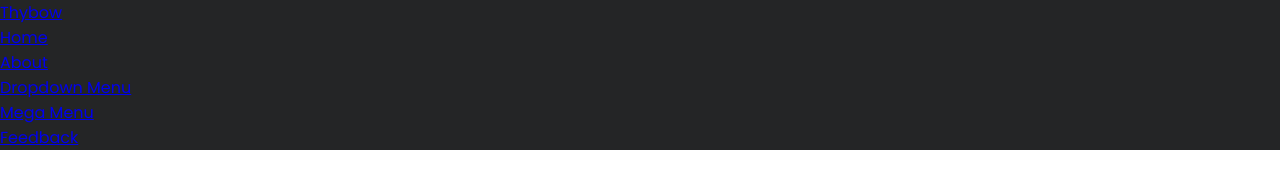
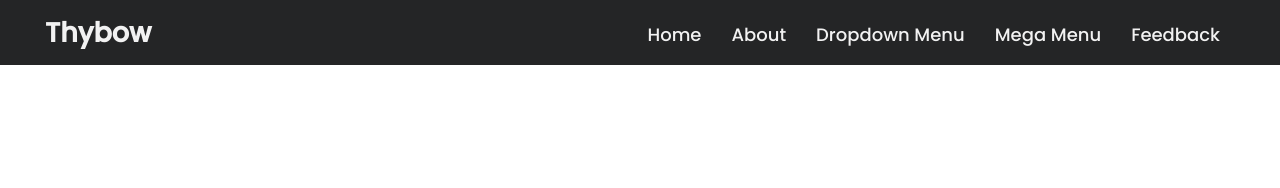
Before and after one commit to ThibautMilville/Mega_Menu, a plain HTML site: page index.html in a window 1280 px wide. Drawn offline with Linux system fonts and the light colour scheme.

Commit message:
improvements

```diff
--- a/index.html
+++ b/index.html
@@ -9,7 +9,7 @@
 </head>
 <body>
     <nav>
-        <div class="wrapper"></div>
+        <div class="wrapper">
             <div class="logo"><a href="#">Thybow</a></div>
             <ul class="nav-links">
                 <li><a href="#">Home</a></li>
--- a/style.css
+++ b/style.css
@@ -10,6 +10,8 @@ nav {
     position: fixed;
     width: 100%;
     z-index: 999;
+    height: 65px;
+    line-height: 65px;
 }
 nav .wrapper {
     max-width: 1250px;
@@ -19,7 +21,27 @@ nav .wrapper {
     align-items: center;
     justify-content: space-between;
 }
-wrapper .logo a {
-    color: #fff;
+.wrapper .logo a {
+    color: #f2f2f2;
     text-decoration: none;
+    font-size: 27px;
+    font-weight: 600;
 }
+.wrapper .nav-links {
+    display: inline-flex;
+}
+.nav-links li {
+    list-style: none;
+}
+.nav-links li a {
+    color: #f2f2f2;
+    text-decoration: none;
+    font-size: 18px;
+    font-weight: 500;
+    padding: 9px 15px;
+    border-radius: 5px;
+    transition: all 0.3 ease;
+}
+.nav-links li a:hover {
+    background: #3A3B3C;
+}
```
